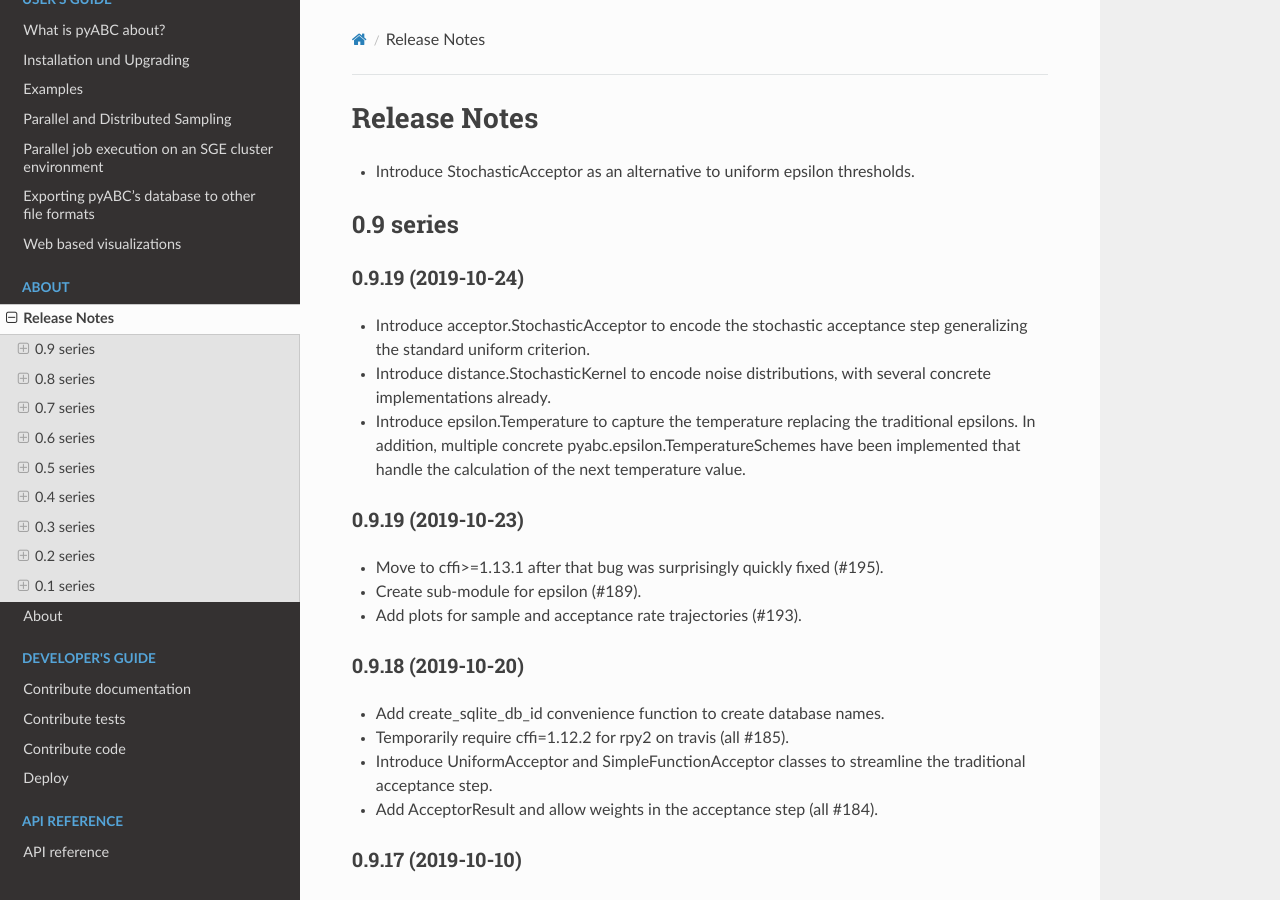
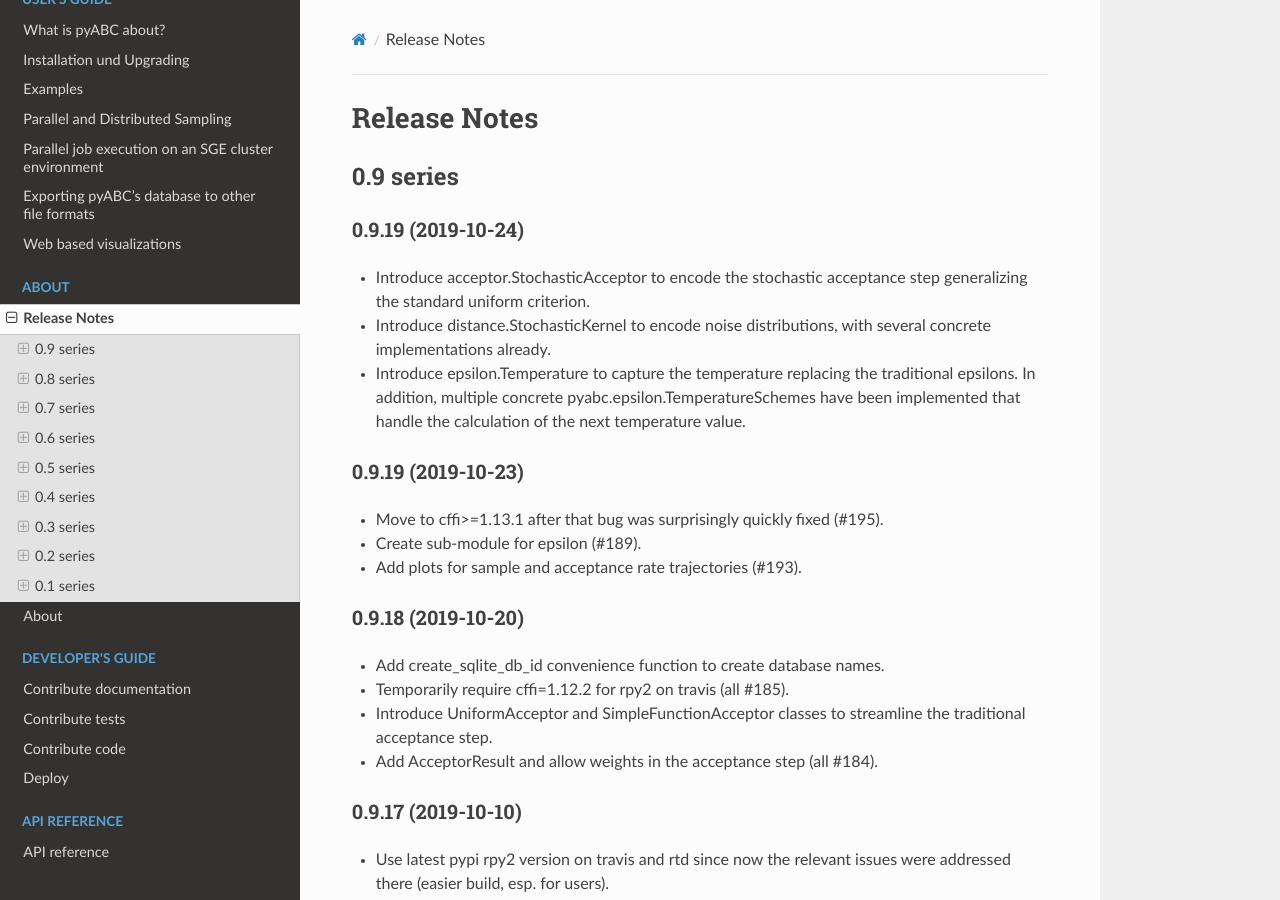
Before and after one commit to ICB-DCM/pyABC, a Sphinx documentation site: the page built from doc/releasenotes.rst, in a window 1280 px wide and 900 px high. Built offline with Sphinx 7.4.7 and the Read the Docs theme 2.0.0, drawn with Linux system fonts in a browser that asks for light colours; pages that are not in the unit, such as notebooks, are missing from menus.

Commit message:
fix typo

```diff
--- a/doc/releasenotes.rst
+++ b/doc/releasenotes.rst
@@ -2,10 +2,6 @@
 
 Release Notes
 =============
-
-
-* Introduce StochasticAcceptor as an alternative to uniform epsilon
-  thresholds.
 
 
 0.9 series
```
